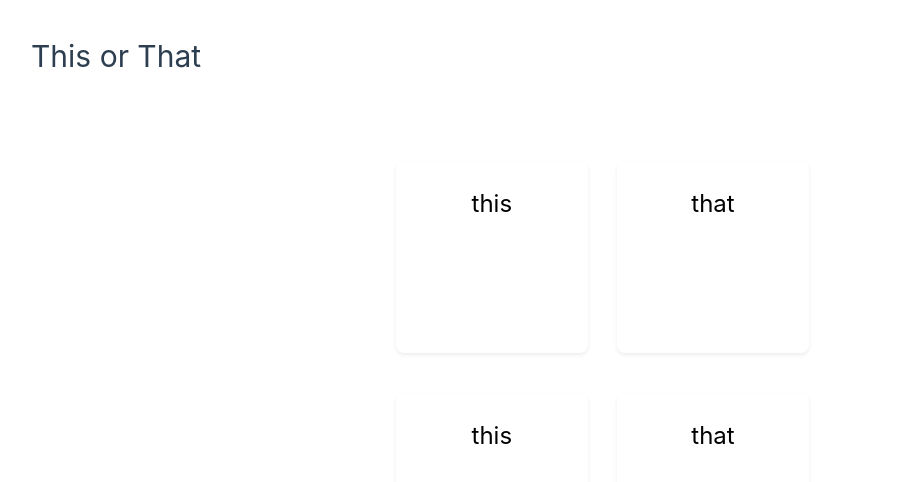
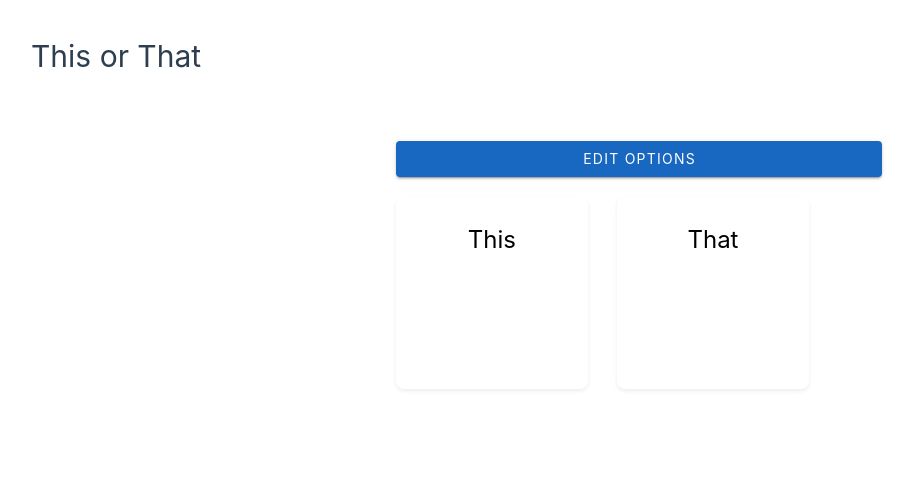
Before and after one commit to caicruzz/this-or-that, a Vue app: page / in a window 1280 px wide. Shown: the top 482 px of the page, without its empty margins (1-915 px from the left). Built offline with nearby package versions, Linux system fonts and the light colour scheme.

Commit message:
Add form to edit options

```diff
--- a/package.json
+++ b/package.json
@@ -14,7 +14,8 @@
   },
   "dependencies": {
     "vue": "^3.3.4",
-    "vue-router": "^4.2.4"
+    "vue-router": "^4.2.4",
+    "vuetify": "^3.3.20"
   },
   "devDependencies": {
     "@rushstack/eslint-patch": "^1.3.3",
--- a/src/components/ThisThatSection.vue
+++ b/src/components/ThisThatSection.vue
@@ -1,10 +1,12 @@
 <script setup lang="ts">
 import CardOption from '@/components/CardOption.vue';
 
-const options = [
-  'this',
-  'that',
-];
+defineProps({
+  options: {
+    type: Object,
+    required: true,
+  },
+})
 </script>
 
 <template>
@@ -12,7 +14,7 @@ const options = [
     <card-option
         v-for="option in options"
         :key="option"
-        :text="option"
+        :text="option.text"
     />
   </div>
 </template>
@@ -22,4 +24,9 @@ const options = [
   display: flex;
   gap: 6%;
 }
+
+.dialog {
+  background-color: #fff;
+  border: white 1px solid;
+}
 </style>
--- a/src/main.ts
+++ b/src/main.ts
@@ -4,7 +4,18 @@ import { createApp } from 'vue'
 import App from './App.vue'
 import router from './router'
 
-const app = createApp(App)
+// vuetify
+import 'vuetify/styles'
+import { createVuetify } from 'vuetify'
+import * as components from 'vuetify/components'
+import * as directives from 'vuetify/directives'
+
+const vuetify = createVuetify({
+    components,
+    directives,
+})
+
+const app = createApp(App).use(vuetify);
 
 app.use(router)
 
--- a/src/views/HomeView.vue
+++ b/src/views/HomeView.vue
@@ -1,13 +1,64 @@
 <script setup lang="ts">
 import ThisThatSection from '@/components/ThisThatSection.vue';
+import {ref} from "vue";
 
+const isDialogOpen = ref(false);
+
+const optionsList = ref([
+  {
+    This: { text: 'This' },
+    That: { text: 'That' },
+  },
+]);
+
+function setIsDialogOpen(value: boolean) {
+  isDialogOpen.value = value
+}
 </script>
 
 <template>
   <div class="home">
-    <ThisThatSection class="section" />
-    <ThisThatSection class="section" />
+    <v-btn
+        color="primary"
+        @click="setIsDialogOpen(true)"
+    >
+      Edit Options
+    </v-btn>
+    <ThisThatSection
+        v-for="(options, index) in optionsList"
+        :key="index"
+        :options="options"
+        class="section"
+    />
   </div>
+
+  <v-dialog width="500" v-model="isDialogOpen">
+    <v-card title="Edit your options">
+      <v-card-text>
+          <div
+              v-for="(options, index) in optionsList"
+              :key="index"
+              class="form-dialog"
+          >
+              <v-text-field
+                  v-for="(option, index) in options"
+                  :key="index"
+                  v-model="option.text"
+                  :label="option.text"
+                  required
+              ></v-text-field>
+          </div>
+      </v-card-text>
+
+      <v-card-actions>
+        <v-spacer></v-spacer>
+        <v-btn
+            text="Close Dialog"
+            @click="setIsDialogOpen(false)"
+        ></v-btn>
+      </v-card-actions>
+    </v-card>
+  </v-dialog>
 </template>
 
 <style scoped>
@@ -22,4 +73,8 @@ import ThisThatSection from '@/components/ThisThatSection.vue';
 .section {
   margin: 20px 0;
 }
+
+.form-dialog {
+  display: flex;
+}
 </style>
```
Also changed, not shown: 1 other file (tests, documents, lock files or other folders).
